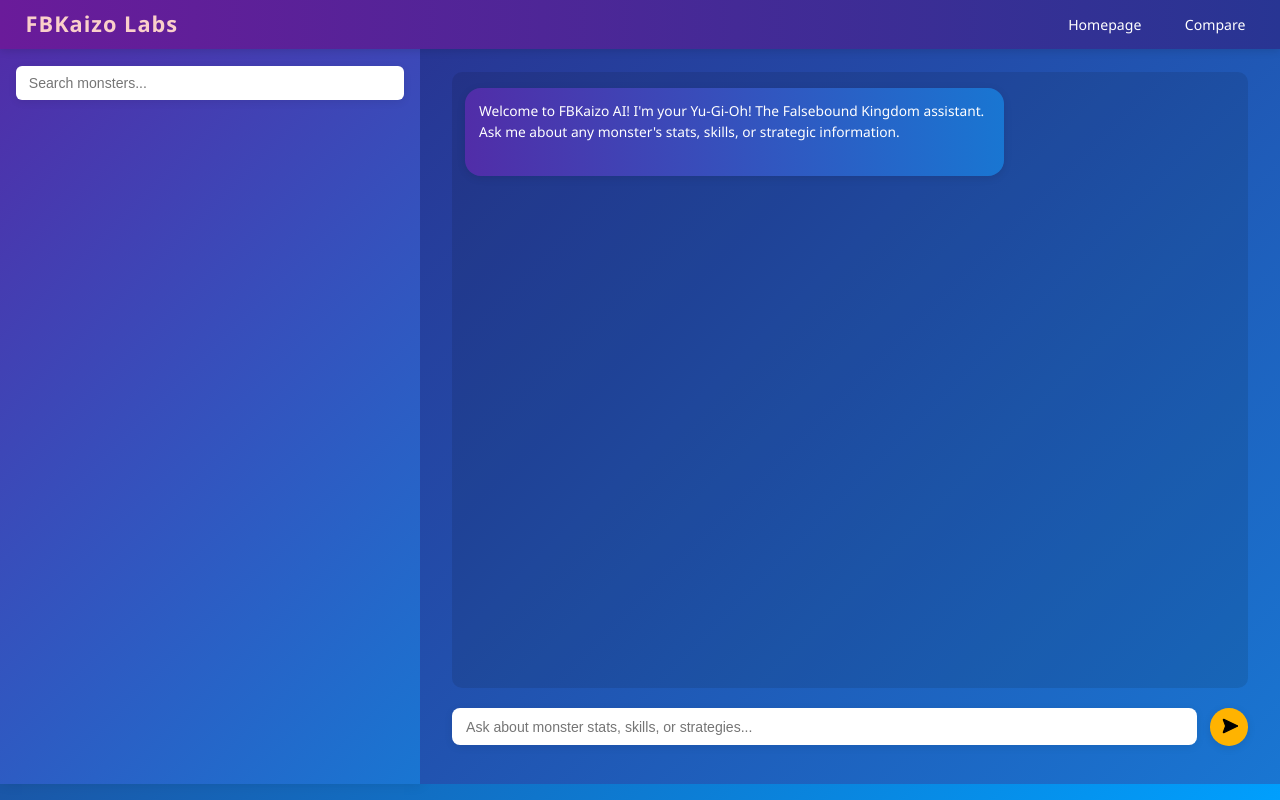
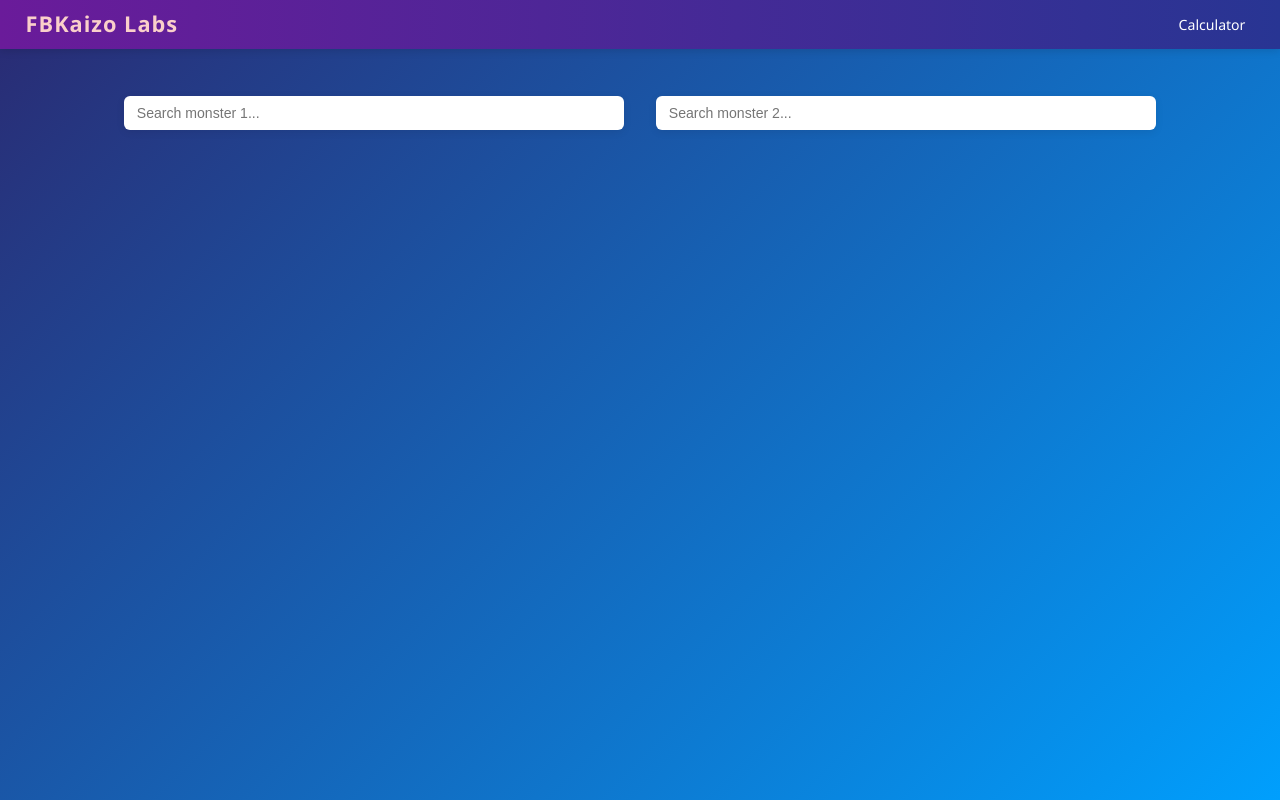
Before and after one commit to DMPeek/FBKLibrary, a React (Vite) app in the folder frontend/: page / in a window 1280 px wide. Shown: the top 800 px of the page. Built offline with nearby package versions, Linux system fonts and the light colour scheme.

Commit message:
removed old homepage and changed all "compare" terminology to "calculator" terminology

```diff
--- a/frontend/past-files/orbs.html
+++ b/frontend/past-files/orbs.html
@@ -11,8 +11,7 @@
             <a href="/" class="logo">FBKaizo Labs</a>
         </div>
         <div class="header-right">
-            <a href="/">Homepage</a>
-            <a href="/Compare">Compare</a>
+            <a href="/">Calculator</a>
             <!-- <a href="orbs.html">Orbs</a> --> <!-- ADD THIS BACK AFTER PRESENTATIONS -->
         </div>
     </div>
--- a/frontend/src/App.jsx
+++ b/frontend/src/App.jsx
@@ -1,6 +1,5 @@
 import { BrowserRouter, Routes, Route } from 'react-router-dom';
-import HomePage from './components/HomePage';
-import Compare from './components/Compare';
+import Calculator from './components/Calculator';
 import './styles.css'
 
 function App() {
@@ -8,8 +7,7 @@ function App() {
     <>
       <BrowserRouter>
       <Routes>
-        <Route path="/" element={<HomePage />} />
-        <Route path="/Compare" element={<Compare />} />
+        <Route path="/" element={<Calculator />} />
       </Routes>
       </BrowserRouter>
     </>
--- a/frontend/src/components/Compare.jsx
+++ b/frontend/src/components/Calculator.jsx
@@ -247,13 +247,11 @@ export default function Compare() {
     <div>
       <header className="header-bar">
         <div className="header-left">
-          {/* <a href="/" className="logo">FBK<span className="ai-logo">AI</span>ZO</a> */}
           <a href="/" className="logo">FBKaizo Labs</a>
 
         </div>
         <nav className="header-right">
-          <a href="/">Homepage</a>
-          <a href="/Compare">Compare</a>
+          <a href="/">Calculator</a>
         </nav>
       </header>
       <main className="main-content compare-layout" style={{ display: 'flex', flexDirection: 'column', alignItems: 'center', justifyContent: 'flex-start', minHeight: '100vh', width: '100vw', marginTop: '56px' }}>
--- a/frontend/src/components/HomePage.jsx
+++ /dev/null
@@ -1,250 +0,0 @@
-import { useState, useEffect, useRef } from 'react';
-import '../styles.css';
-import { Monsters } from '../assets/monsters';
-import { calc } from '../utils/lvl_calc';
-import { marked } from 'marked';
-import { SendHorizontal } from 'lucide-react';
-
-
-
-// displays null/useless values in the DB as "-"
-function displayValue(val) {
-  if (val === -1 || val === "No Effect") return "-";
-  return val;
-}
-
-
-// sets up the monster card after it is searched in the search bar
-function MonsterCard({ monster, level, onLevelChange }) {
-  if (!monster) return null;
-  const [stats, setStats] = useState(calc(monster, level));
-
-  // calls lvl_calc.js's exported function to update stats as the level changes
-  useEffect(() => {
-    setStats(calc(monster, level));
-  }, [monster, level]);
-
-  // returns the monster card and all associated elements for viewer to use
-  return (
-    <div className="monster-card">
-      <img className="monster-portrait" src={monster.portrait} alt={`${monster.monsterName} portrait`} />
-
-      <div className="level-calc-container">
-        <label htmlFor="level-input" className="level-label">Level:</label>
-
-        <input
-          type="number"
-          min={1}
-          max={99}
-          value={level === null ? '' : level}
-          onChange={e => {
-            const val = e.target.value;
-            if (val === '') {
-              onLevelChange(null); // allow clearing the field
-            } else {
-              const num = Number(val);
-              if (!isNaN(num) && num >= 1 && num <= 99) {
-                onLevelChange(num); // only runs if within range
-              }
-            }
-          }}
-          className="level-input"
-        />
-      </div>
-
-
-      <h2>{monster.monsterName}</h2>
-      <div className="monster-fields-grid">
-        <div className="monster-field"><span>Class:</span> <span>{displayValue(monster.class)}</span></div>
-        <div className="monster-field"><span>GT:</span> <span>{displayValue(monster.gt)}</span></div>
-        <div className="monster-field"><span>HP:</span> <span>{displayValue(stats[0])}</span></div>
-        <div className="monster-field"><span>AP:</span> <span>{displayValue(stats[3])}</span></div>
-        <div className="monster-field"><span>ATK:</span> <span>{displayValue(stats[1])}</span></div>
-        <div className="monster-field"><span>DEF:</span> <span>{displayValue(stats[2])}</span></div>
-        <div className="monster-field"><span>Luck:</span> <span>{displayValue(monster.luck)}</span></div>
-        <div className="monster-field"><span>Speed:</span> <span>{displayValue(monster.speed)}</span></div>
-      </div>
-      <div className="monster-field"><span>Battle Arts Effect:</span> <span>{displayValue(monster.attackEffect)} ({displayValue(monster.attackEffectUnlockLvl)})</span></div>
-      <div className="monster-field"><span>Special Name:</span> <span>{displayValue(monster.specialName)}</span></div>
-      <div className="monster-field"><span>Special Description:</span> <span>{displayValue(monster.specialEffect)}</span></div>
-      <div className="monster-field"><span>Ability 1:</span> <span>{displayValue(monster.ability1)} ({displayValue(monster.ability1UnlockLvl)})</span></div>
-      <div className="monster-field"><span>Ability 2:</span> <span>{displayValue(monster.ability2)} ({displayValue(monster.ability2UnlockLvl)})</span></div>
-      <div className="monster-field"><span>Ability 3:</span> <span>{displayValue(monster.ability3)} ({displayValue(monster.ability3UnlockLvl)})</span></div>
-    </div> // ^^^^^^^^^^^^ builds out the monster stats on the card from the hardcoded DB
-  );
-}
-
-
-// AI chat section
-function ChatSection() {
-
-  // setting up useState and Variables of the chat
-  const [messages, setMessages] = useState([
-    { sender: 'bot', text: "Welcome to FBKaizo AI! I'm your Yu-Gi-Oh! The Falsebound Kingdom assistant. Ask me about any monster's stats, skills, or strategic information." }
-  ]);
-  const [input, setInput] = useState('');
-  const chatWindowRef = useRef(null);
-
-
-  // Scroll to bottom when messages update
-  useEffect(() => {
-    if (chatWindowRef.current) {
-      chatWindowRef.current.scrollTop = chatWindowRef.current.scrollHeight;
-    }
-  }, [messages]);
-
-
-
-  // this handles the sending and receiving of messages in the chatbox
-  const sendMessage = async (e) => {
-    e.preventDefault();
-    if (!input.trim()) return;
-
-
-
-    // updates messages array useState when the user sends a message
-    setMessages(msgs => [...msgs, { sender: 'user', text: input }]);
-    setInput('');
-    setMessages(msgs => [...msgs, { sender: 'bot', text: 'Thinking...' }]);
-
-
-
-    // sends the user message to the AI for processing
-    try {
-      const response = await fetch('http://localhost:3000/api/ai-output', {
-        method: 'POST',
-        headers: { 'Content-Type': 'application/json' },
-        body: JSON.stringify({ question: input })
-      });
-      const data = await response.json();
-
-
-
-      // Remove "Thinking..." message and returns the AI response in its place
-      setMessages(msgs => msgs.filter(m => m.text !== 'Thinking...'));
-
-      if (response.ok) {
-        setMessages(msgs => [...msgs, { sender: 'bot', text: data.answer }]);
-      } else {
-        setMessages(msgs => [...msgs, { sender: 'bot', text: `Error: ${data.error || 'Failed to get AI response'}` }]);
-      }
-    } catch (error) {
-      setMessages(msgs => msgs.filter(m => m.text !== 'Thinking...'));
-      setMessages(msgs => [...msgs, { sender: 'bot', text: 'Error connecting to the server.' }]);
-    }
-  };
-
-
-
-  // this builds out the chat box and the input field for the user below the messages sent and received
-  return (
-    //this div builds a scrollable (chatWindowRef) window for the chat
-    //.map iterates over the messages array and sorts them in the box based on the key (user or bot)
-    //dangerouslySetInnerHTML inserts HTML generated by marked(msg.text) to convert markdown to HTML
-    <section className="chat-section">
-      <div ref={chatWindowRef} className="chat-window">
-        {messages.map((msg, idx) => (
-          <div key={idx} className={`chat-message ${msg.sender}`}>
-            {msg.sender === 'bot' ? (
-              <div
-                className={`message-bubble ${msg.sender}`}
-                dangerouslySetInnerHTML={{ __html: marked(msg.text) }}
-              />
-            ) : (
-              <div className={`message-bubble ${msg.sender}`}>
-                {msg.text}
-              </div>
-            )}
-          </div>
-        ))}
-      </div>
-
-
-
-      <form className="chat-form" onSubmit={sendMessage}>
-        <input
-          type="text"
-          value={input}
-          onChange={e => setInput(e.target.value)}
-          placeholder="Ask about monster stats, skills, or strategies..."
-          autoComplete="off"
-        />
-        <button type="submit"><span className="send"><SendHorizontal color="#000000" stroke-width={1.4} size={18} fill="black"/></span></button>
-      </form>
-    </section> // ^^^^^^^^^^^^ user's chat section to call setInput useState and sendMessage function
-  );
-}
-
-
-
-// builds out HomePage component for export to App.jsx
-export default function HomePage() {
-  // set up useState variables for component
-  const [search, setSearch] = useState('');
-  const [selectedMonster, setSelectedMonster] = useState(null);
-  const [level, setLevel] = useState(null);
-  const [isDropdownOpen, setIsDropdownOpen] = useState(false);
-
-  // Filter monsters for dropdown
-  const filteredMonsters = Monsters.filter(m => m.monsterName.toLowerCase().includes(search.toLowerCase()));
-
-  // webpage content
-  return (
-    <div>
-      <header className="header-bar">
-        <div className="header-left">
-          {/* <a href="/" className="logo">FBK<span className="ai-logo">AI</span>ZO</a> */}
-          <a href="/" className="logo">FBKaizo Labs</a>
-        </div>
-        <nav className="header-right">
-          <a href="/">Homepage</a>
-          <a href="/Compare">Compare</a>
-        </nav>
-      </header>
-      <main className="main-content">
-        <aside className="monster-sidebar">
-          <div className="monster-search">
-            <input
-              type="text"
-              value={search}
-              onChange={e => setSearch(e.target.value)}
-              onFocus={() => setIsDropdownOpen(true)}
-              onBlur={() => setIsDropdownOpen(false)}
-              onKeyDown={e => {
-                if (e.key === "Enter") {
-                  setIsDropdownOpen(false);
-                  const match = Monsters.find(m => m.monsterName.toLowerCase() === e.target.value.toLowerCase());
-                if (match) {
-                  setSelectedMonster(match);
-                  setLevel(1);
-                }
-              }}}
-              placeholder="Search monsters..."
-              autoComplete="off"
-            />
-            <ul className={`monster-dropdown dropdown-list${isDropdownOpen && filteredMonsters.length > 0 ? ' show' : ''}`}>
-              {filteredMonsters.map(monster => (
-                <li key={monster.monsterName} onMouseDown={() => {
-                  setSelectedMonster(monster);
-                  setSearch(monster.monsterName);
-                  setLevel(1);
-                  setIsDropdownOpen(false);
-                }}>
-                  {monster.monsterName}
-                </li>
-              ))}
-            </ul>
-          </div>
-          {selectedMonster && (
-            <MonsterCard
-              monster={selectedMonster}
-              level={level}
-              onLevelChange={setLevel}
-            />
-          )}
-        </aside>
-        <ChatSection />
-      </main>
-    </div>
-  );
-}
```
